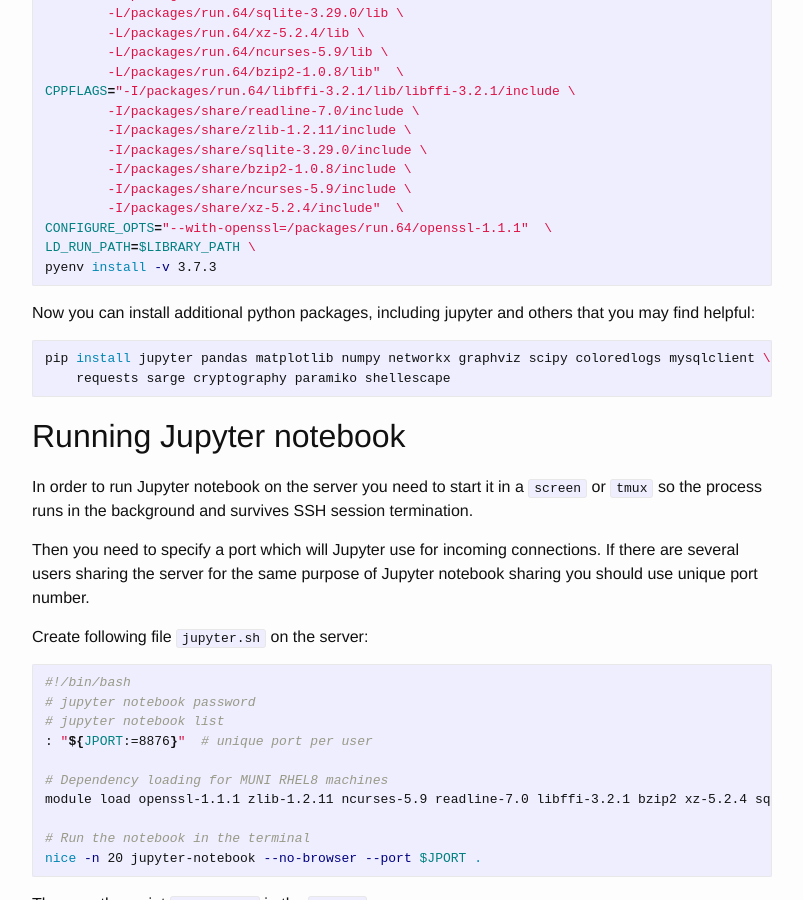
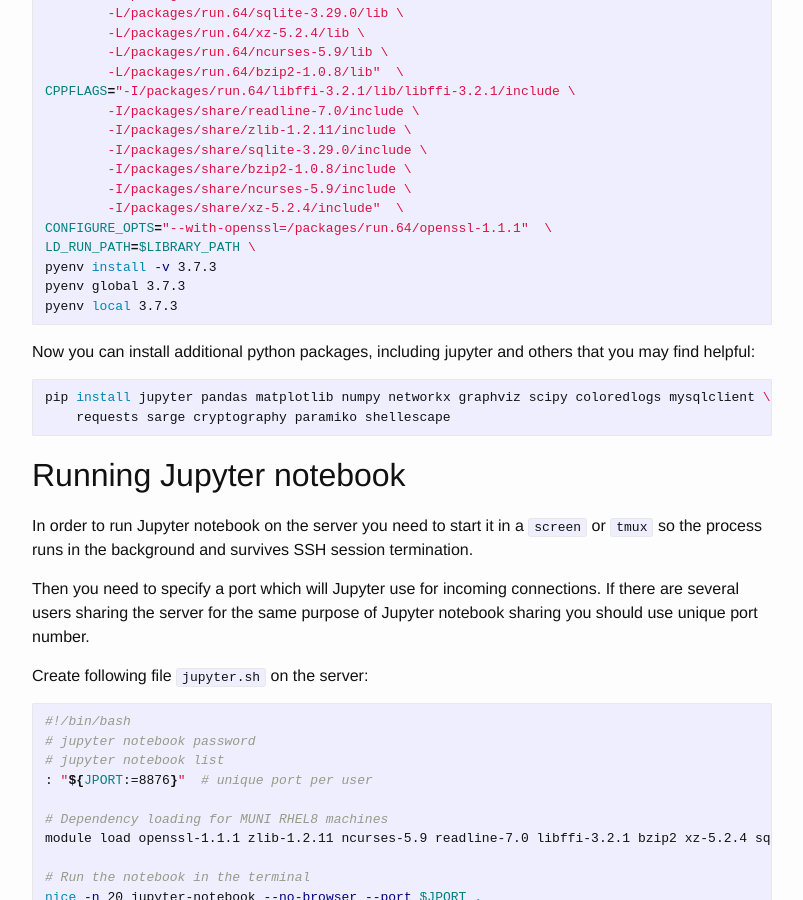
Before and after one commit to ph4r05/devblog, a Jekyll site: the page built from _posts/2019-10-08-remote-jupyter-notebook.markdown, in a window 1280 px wide and 900 px high, scrolled down 2508 px. Shown: the whole window, without its empty margins (238-1041 px from the left). Built offline with Jekyll 4.4.1, drawn with Linux system fonts in a browser that asks for light colours.

Commit message:
add python switch command

````diff
--- a/_posts/2019-10-08-remote-jupyter-notebook.markdown
+++ b/_posts/2019-10-08-remote-jupyter-notebook.markdown
@@ -102,6 +102,8 @@ CPPFLAGS="-I/packages/run.64/libffi-3.2.1/lib/libffi-3.2.1/include \
 CONFIGURE_OPTS="--with-openssl=/packages/run.64/openssl-1.1.1"  \
 LD_RUN_PATH=$LIBRARY_PATH \
 pyenv install -v 3.7.3
+pyenv global 3.7.3
+pyenv local 3.7.3
 ```
 
 Now you can install additional python packages, including jupyter and others that you may find helpful:
````
